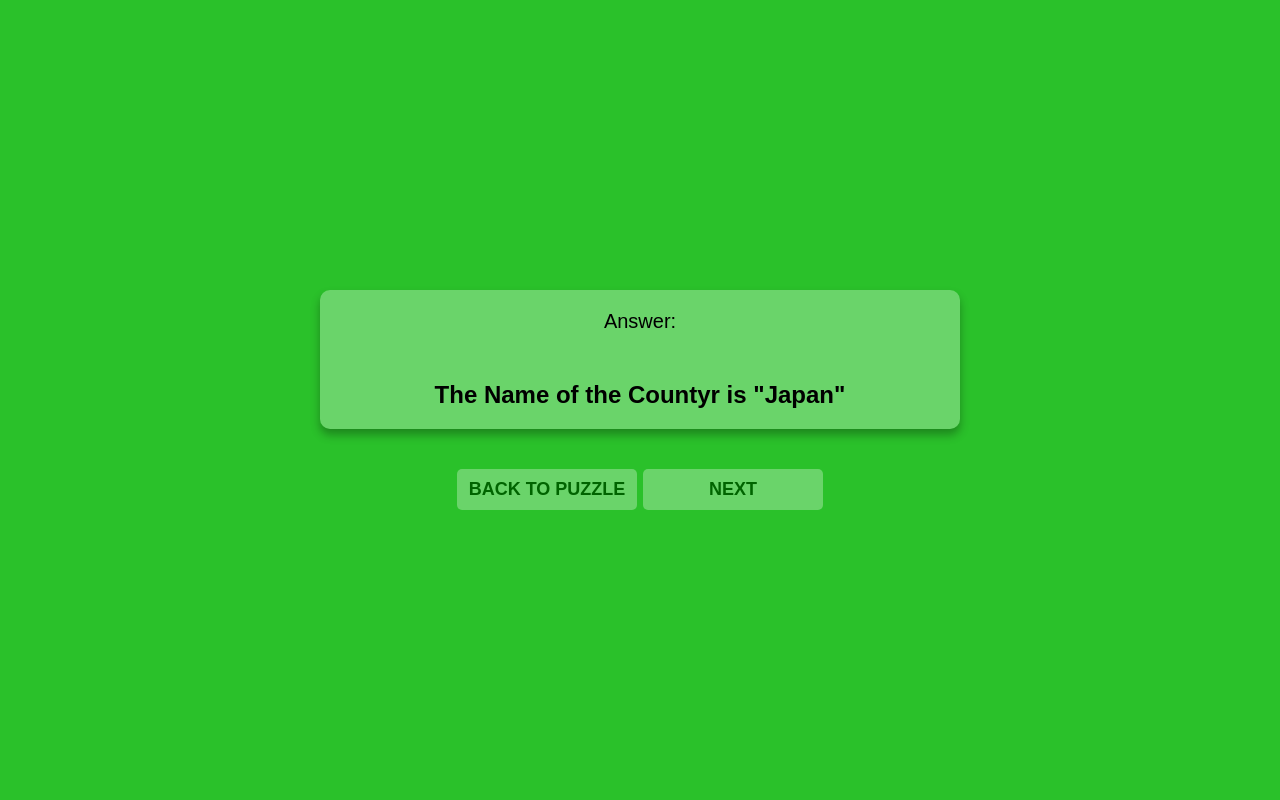
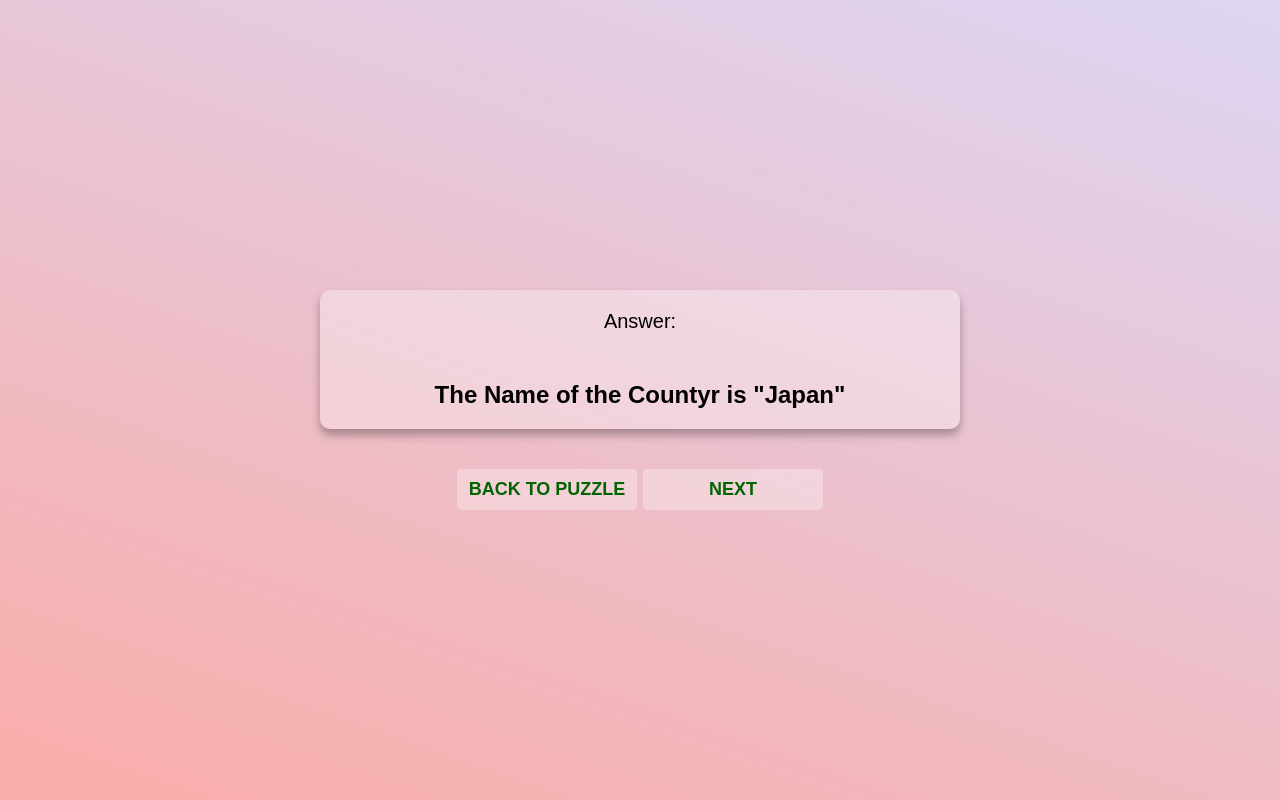
Before and after one commit to vi58-coder/Puzzle-, a plain HTML site: page Country/ans81.html in a window 1280 px wide. Drawn offline with Linux system fonts and the light colour scheme.

Commit message:
build all

```diff
--- a/Country/regular.css
+++ b/Country/regular.css
@@ -7,7 +7,10 @@
 body{
   margin: 0;
   /* background: linear-gradient(to left bottom, #ec008c, #fc6767, #ec008c);   */
-  background-color: rgb(42, 193, 42);
+  /* background-color: rgb(42, 193, 42); */
+  background-color: #FAACA8;
+  background-image: linear-gradient(19deg, #FAACA8 0%, #DDD6F3 100%);
+
   min-height: 100vh;
   display: flex;
   flex-direction: column;
```
